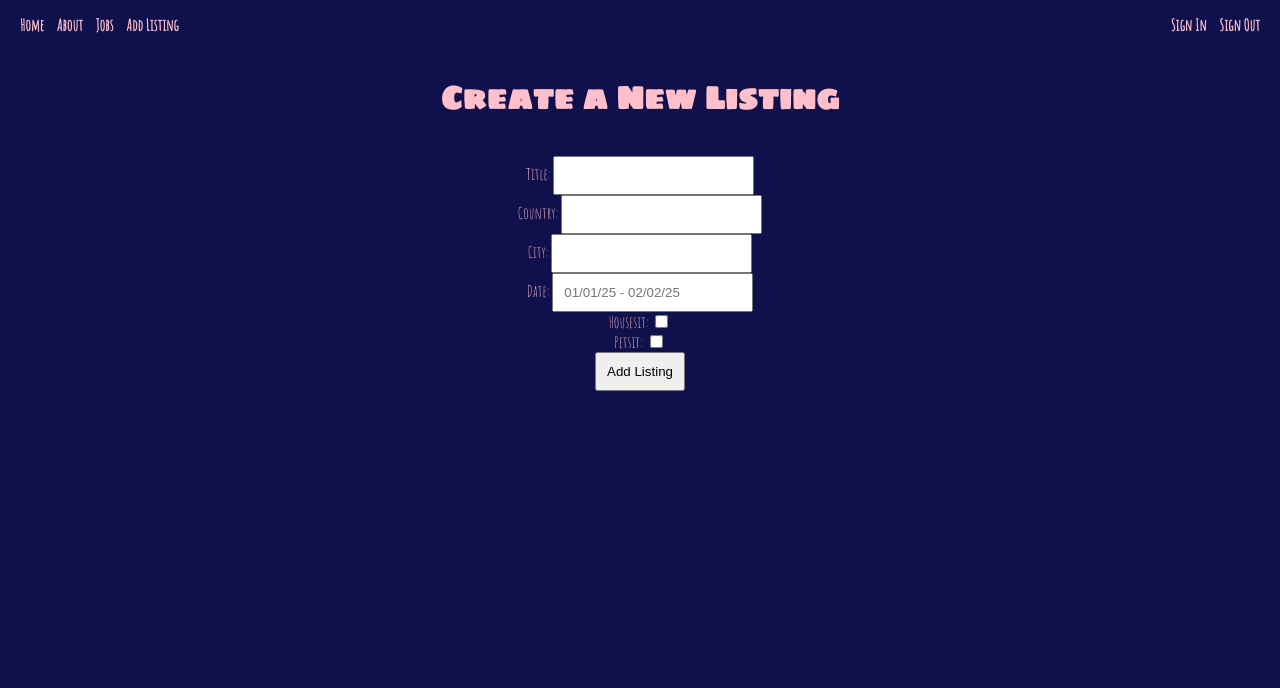
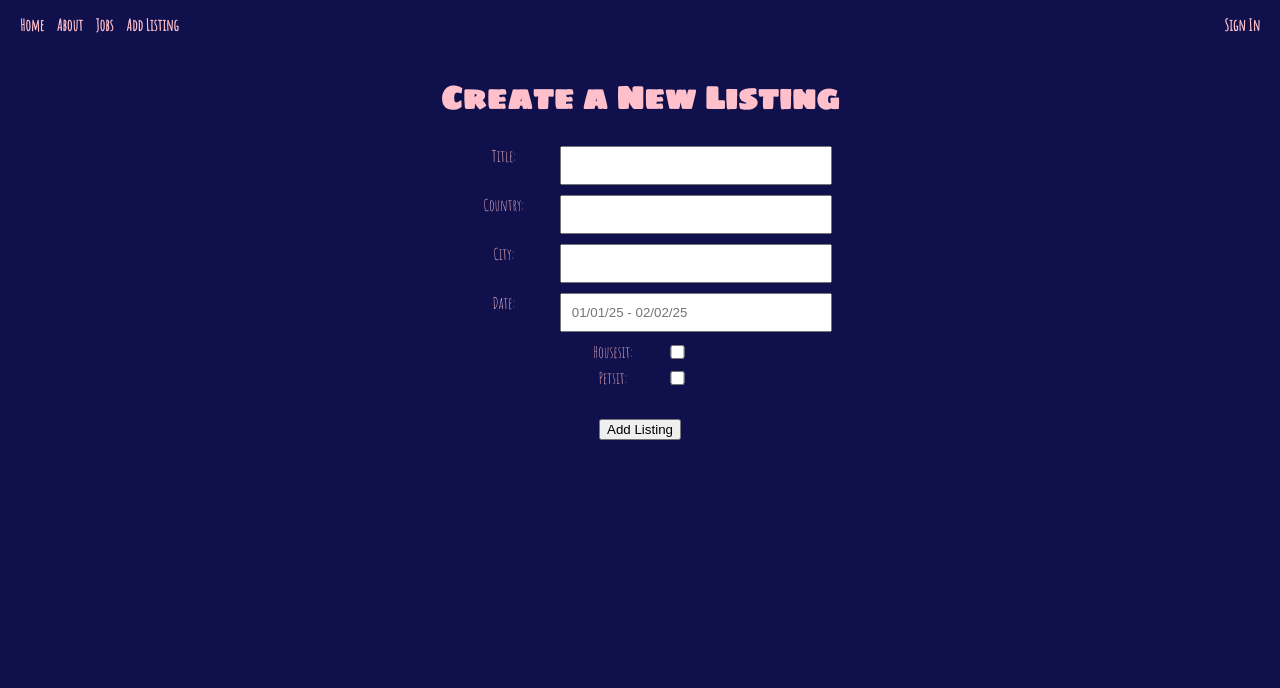
Before and after one commit to ericareven/Nomad-Sitters, a Node server app: page /nomadsitters/new in a window 1280 px wide. Shown: the top 688 px of the page. Run offline with Node 20, Linux system fonts and the light colour scheme; some libraries are stand-ins or nearby versions; some web fonts are replaced.

Commit message:
finished styling

```diff
--- a/controllers/nomad.js
+++ b/controllers/nomad.js
@@ -33,7 +33,11 @@ Nomadsits.countDocuments({}, (err, data) => {
 
 // Home
 router.get('/', (req,res) => {
-    res.render('home.ejs')
+    if(!req.session.currentUser){
+        res.render('home.ejs', {currentUser: ''})
+    } else {
+        res.render('home.ejs', {currentUser: req.session.currentUser.username})
+    }
 });
 
 // SignedIn Home
@@ -47,7 +51,9 @@ router.get('/', (req,res) => {
 
 // About
 router.get('/about', (req,res) => {
-    res.render('about.ejs')
+    res.render('about.ejs', {
+        currentUser: req.session.currentUser
+    })
 });
 
 // INDEX
@@ -55,7 +61,8 @@ router.get('/index', (req, res) => {
     Nomadsits.find({}, (err, foundSits) => {
         if(err){console.log(err.message)}
         res.render("index.ejs", {
-            nomadsits: foundSits
+            nomadsits: foundSits,
+            currentUser: req.session.currentUser
         })
     })
 
@@ -63,7 +70,9 @@ router.get('/index', (req, res) => {
 
 // NEW
 router.get('/new', (req, res) => {
-    res.render('new.ejs')
+    res.render('new.ejs', {
+        currentUser: req.session.currentUser
+    })
 })
 
 router.post('/index', (req, res) => {
@@ -90,7 +99,8 @@ router.get('/:id', (req,res) => {
     Nomadsits.findById(req.params.id, (err, foundSits) => {
         if(err){console.log(err.message)}
         res.render('show.ejs', {
-            nomadsits: foundSits
+            nomadsits: foundSits,
+            currentUser: req.session.currentUser
         })
     })
 })
@@ -101,7 +111,8 @@ router.get('/:id/edit', authRequired, (req,res) => {
         if(err){console.log(err.message)}
         res.render(
             'edit.ejs', {
-                nomadsits: foundSits
+                nomadsits: foundSits,
+                currentUser: req.session.currentUser
             }
         )
     })
--- a/public/css/style.css
+++ b/public/css/style.css
@@ -70,16 +70,20 @@ h2 {
 .showimgs {
     display: flex;
     flex-direction: row;
-    padding: 20px;
+    padding-top: 10px;
     justify-content: center;
     height: 250px;
+
 }
-.trash {
+/* .trash {
     cursor: pointer;
-    color:  rgb(216, 47, 75);
-    content: url("/icons/trash3.svg");
+    fill:  rgb(216, 47, 75);
+    width: 15px;
+    background-image: url("/icons/trash3.svg");
+    height: 15px;
+    margin: auto;
 }
-/* .trash:hover {
+.trash:hover {
     visibility: visible;
 } */
 .mission {
@@ -177,13 +181,31 @@ li {
     font-family: 'Amatic SC', cursive;
 }
 .new {
-    display: block;
-    padding: 10px;
+    display: grid;
+    gap: 10px 0px;
+    width: 30%;
     margin: auto;
-    line-height: 20px;
 }
 .newform {
     padding: 10px;
+    grid-column: 2;
+}
+.sitcheck {
+    padding: 10px;
+    display: grid;
+    gap: 6px 0px;
+    width: 10%;
+    margin: auto;
+
+}
+.sitchecklab {
+    padding: 10px;
+    grid-column: 2;
+}
+.newsub {
+    display: inline;
+    padding: 10px;
+    justify-content: center;
 }
 /* Image Slider */
 html, body {
--- a/views/home.ejs
+++ b/views/home.ejs
@@ -3,8 +3,10 @@
     <header>
         <%- include ('./partials/header.ejs') %>
     </header>
-    <!-- <title>International House & Pet Sitting</title> -->
     <body>
+        <h3><% if(currentUser){ %>
+            Welcome
+        <%=currentUser%>!<% } %> </h3>
         <h1>Nomad Sitters</h1>
         <div class="slider-container">
             <div class="menu">
--- a/views/new.ejs
+++ b/views/new.ejs
@@ -5,14 +5,20 @@
     </header>
 	<body>
 		<h1>Create a New Listing</h1>
-		<form class="new" action="/nomadsitters/index" method="POST">
-			Title: <input class="newform" type="text" name="title" /><br>
-			Country: <input class="newform" type="text" name="country" /><br>
-            City: <input class="newform" type="text" name="city" /><br>
-            Date: <input class="newform" type="text" name="date" placeholder="01/01/25 - 02/02/25"/><br>
-			Housesit: <input class="newform" type="checkbox" name="housesit" /><br>
-            Petsit: <input class="newform" type="checkbox" name="petsit" /><br>
-			<input class="newform" type="submit" name="" value="Add Listing" />
+		<form action="/nomadsitters/index" method="POST">
+            <div class="new">
+                Title: <input class="newform" type="text" name="title" />
+                Country: <input class="newform" type="text" name="country" />
+                City: <input class="newform" type="text" name="city" />
+                Date: <input class="newform" type="text" name="date" placeholder="01/01/25 - 02/02/25"/>
+            </div>
+            <div class="sitcheck">
+                Housesit: <input class="sitchecklab" type="checkbox" name="housesit" />
+                Petsit: <input  class="sitchecklab" type="checkbox" name="petsit" />
+            </div><br>
+            <div class="newsub" >
+                <input type="submit" name="" value="Add Listing" />
+            </div>
 		</form>
 	</body>
     <footer>
--- a/views/partials/header.ejs
+++ b/views/partials/header.ejs
@@ -12,9 +12,12 @@
         <!-- <a href="/nomadsitters/commuinty">Community</a> -->
         <a href="/nomadsitters/new">Add Listing</a>
             <div style="float: right" class="sign">
-                <a href="/users/signin">Sign In</a>
-                <a href="/users/signout">Sign Out</a>
-                <!-- <a href="/users/register">Register</a> -->
+                <% if(!currentUser){ %>
+                    <a href="/users/signin">Sign In</a>
+                <% } %>
+                <% if(currentUser){ %>
+                    <a href="/users/signout">Sign Out</a>
+                <% } %>
             </div>
     </nav>
 </head>
```
Also changed, not shown: views/edit.ejs (+22 -13 lines), views/show.ejs (+4 -4 lines).
